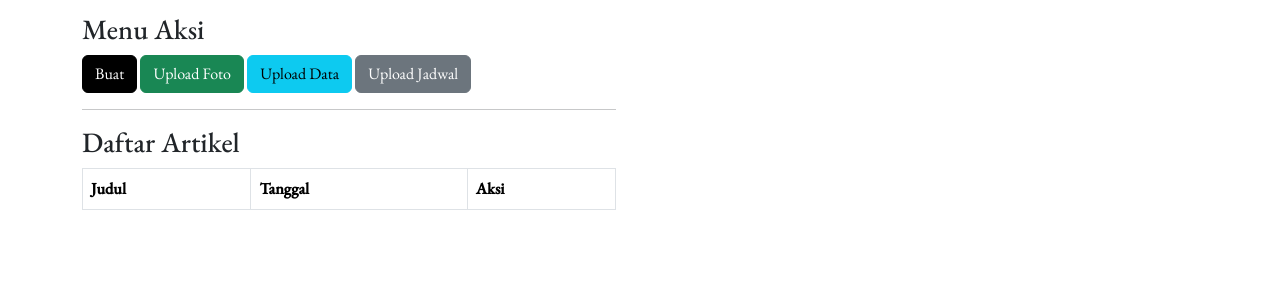
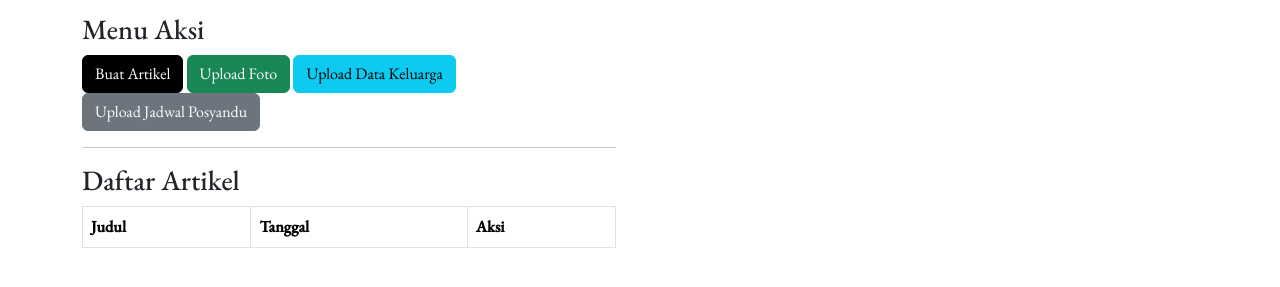
Before and after one commit to RyxzenNaoki/PKKSIDOMULYO, a website: page frontend/admin/dashboard.html in a window 1280 px wide. Shown: the part 211-498 px from the top of the page. Drawn offline with nearby package versions, Linux system fonts and the light colour scheme; no server answers; a web font is replaced by a local one.

Commit message:
menu aksi update

```diff
--- a/frontend/admin/dashboard.html
+++ b/frontend/admin/dashboard.html
@@ -67,10 +67,10 @@
         <div class="row">
           <div class="col-md-6">
             <h3>Menu Aksi</h3>
-            <a href="/form-buat" class="btn btn-primary">Buat</a>
+            <a href="/form-buat" class="btn btn-primary">Buat Artikel</a>
             <a href="/upload-foto" class="btn btn-success">Upload Foto</a>
-            <a href="/upload-data" class="btn btn-info">Upload Data</a>
-            <a href="/upload-jadwal" class="btn btn-secondary">Upload Jadwal</a>
+            <a href="/upload-data" class="btn btn-info">Upload Data Keluarga</a>
+            <a href="/upload-jadwal" class="btn btn-secondary">Upload Jadwal Posyandu</a>
             <hr>
             <h3>Daftar Artikel</h3>
             <div id="loading" class="loading">Loading...</div>
```
